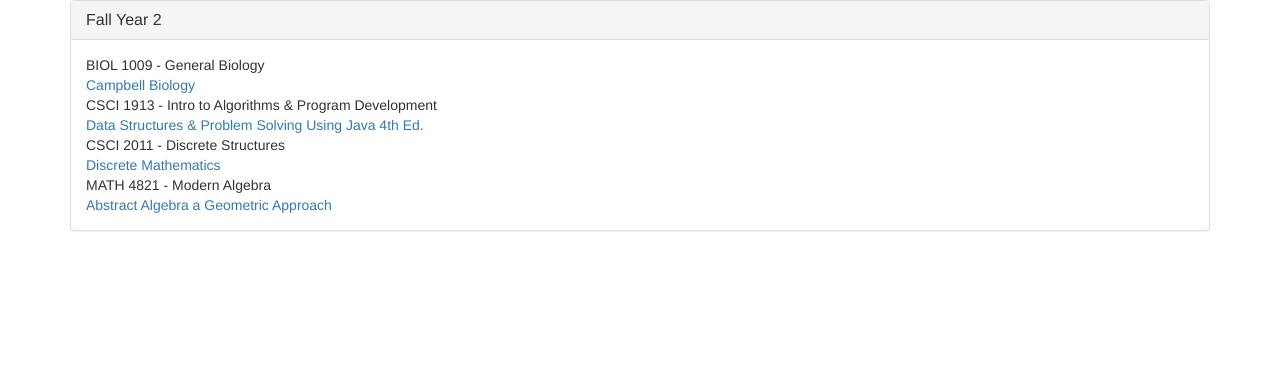
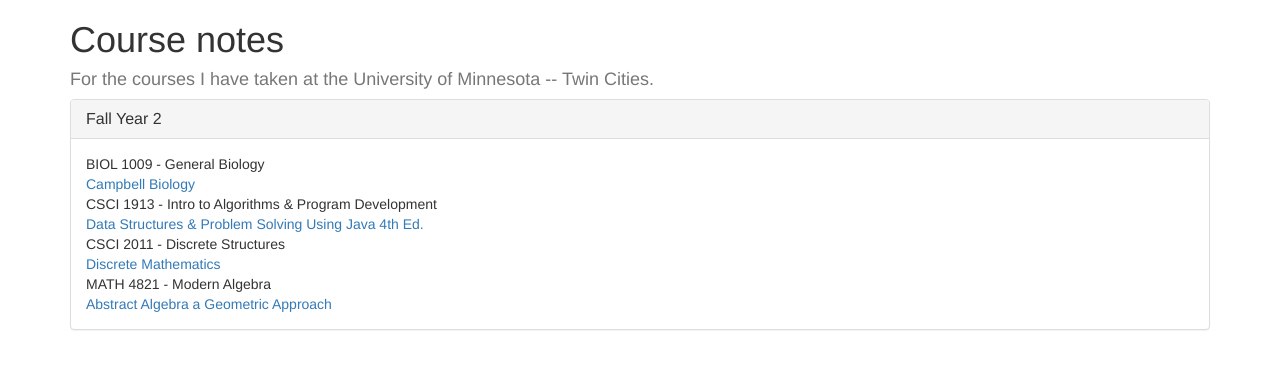
Before and after one commit to kriswithank/personalSite, a Django app: page /notes/ in a window 1280 px wide. Shown: the top 369 px of the page. Run offline with Django 3.2, Linux system fonts and the light colour scheme; data comes from the database, SQL or seed files in the repository; some libraries are stand-ins or nearby versions.

Commit message:
Add a title to the notes index page

```diff
--- a/coursenotes/templates/coursenotes/index.html
+++ b/coursenotes/templates/coursenotes/index.html
@@ -6,7 +6,7 @@
 
 
 <head>
-    <title>Course Notes</title>
+    <title>All Notes</title>
     <meta name="viewport" content="width=device-width, initial-scale=1.0"></meta>
 
     <link rel="stylesheet" href="https://maxcdn.bootstrapcdn.com/bootstrap/3.3.7/css/bootstrap.min.css">
@@ -19,6 +19,11 @@
 
 <body>
 <div class="container">
+
+    <h1>Course notes</h1>
+
+    <h4 class="text-muted">For the courses I have taken at the University of Minnesota -- Twin Cities.</h4>
+
     {% for when_taken, courses in courses_by_year.items %}
     <div class="panel panel-default">
         <div class="panel-heading">
```
